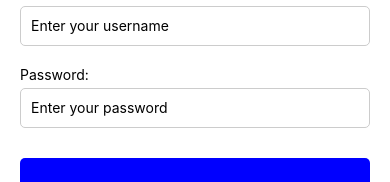
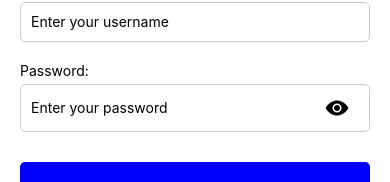
Before and after one commit to KlajdiGashi/TravelQuest, a React Native app in the folder FrontEnd/: screen /Login in a window 390 px wide. Shown: the part 350-532 px from the top of the page. Built offline with nearby package versions, Linux system fonts and the light colour scheme.

Commit message:
TQ-1:Added password visibility in the Login form

```diff
--- a/FrontEnd/LoginScreen.js
+++ b/FrontEnd/LoginScreen.js
@@ -1,14 +1,20 @@
 import React, { useState } from 'react';
 import { StyleSheet, Text, View, TextInput, TouchableOpacity } from 'react-native';
+import { Ionicons } from '@expo/vector-icons';
 
 export default function LoginScreen({ navigation }) {
   const [username, setUsername] = useState('');
   const [password, setPassword] = useState('');
+  const [showPassword, setShowPassword] = useState(false);
 
   const handleLogin = () => {
     // API here (Very important)
-    console.log('Username:', username);
-    console.log('Password:', password);
+
+    if(username.trim()=== 'admin' || password.trim() === 'password'){
+      navigation.navigate('MainView');
+    } else {
+      alert("Invalid username or password. Please try again.")
+    }
   };
 
   const handleSignup = () => {
@@ -27,19 +33,23 @@ export default function LoginScreen({ navigation }) {
           onChangeText={setUsername}
           value={username}
           placeholder="Enter your username"
-          keyboardType="username"
           autoCapitalize="none"
         />
       </View>
       <View style={styles.inputContainer}>
         <Text style={styles.label}>Password:</Text>
+        <View style={styles.passwordContainer}>
           <TextInput
-          style={styles.input}
+            style={styles.passwordInput}
             onChangeText={setPassword}
             value={password}
             placeholder="Enter your password"
-          secureTextEntry
+            secureTextEntry={!showPassword}
           />
+          <TouchableOpacity onPress={() => setShowPassword(!showPassword)} style={styles.eyeIcon}>
+            <Ionicons name={showPassword ? 'eye-off' : 'eye'} size={24} color="black" />
+          </TouchableOpacity>
+        </View>
       </View>
       <TouchableOpacity onPress={handleLogin} style={styles.loginButton}>
         <Text style={styles.buttonText}>Login</Text>
@@ -79,6 +89,21 @@ const styles = StyleSheet.create({
     borderRadius: 5,
     paddingHorizontal: 10,
   },
+  passwordContainer: {
+    flexDirection: 'row',
+    alignItems: 'center',
+    borderColor: '#ccc',
+    borderWidth: 1,
+    borderRadius: 5,
+    paddingHorizontal: 10,
+  },
+  passwordInput: {
+    flex: 1,
+    height: 40,
+  },
+  eyeIcon: {
+    padding: 10,
+  },
   loginButton: {
     backgroundColor: 'blue',
     width: '100%',
--- a/FrontEnd/package.json
+++ b/FrontEnd/package.json
@@ -10,6 +10,7 @@
   },
   "dependencies": {
     "@expo/metro-runtime": "~3.1.3",
+    "@expo/vector-icons": "^14.0.0",
     "@react-native-community/masked-view": "^0.1.11",
     "@react-navigation/native": "^6.1.17",
     "@react-navigation/native-stack": "^6.9.26",
```
Also changed, not shown: 1 other file (tests, documents, lock files or other folders). Lines whose indentation alone changed are shown as unchanged.
